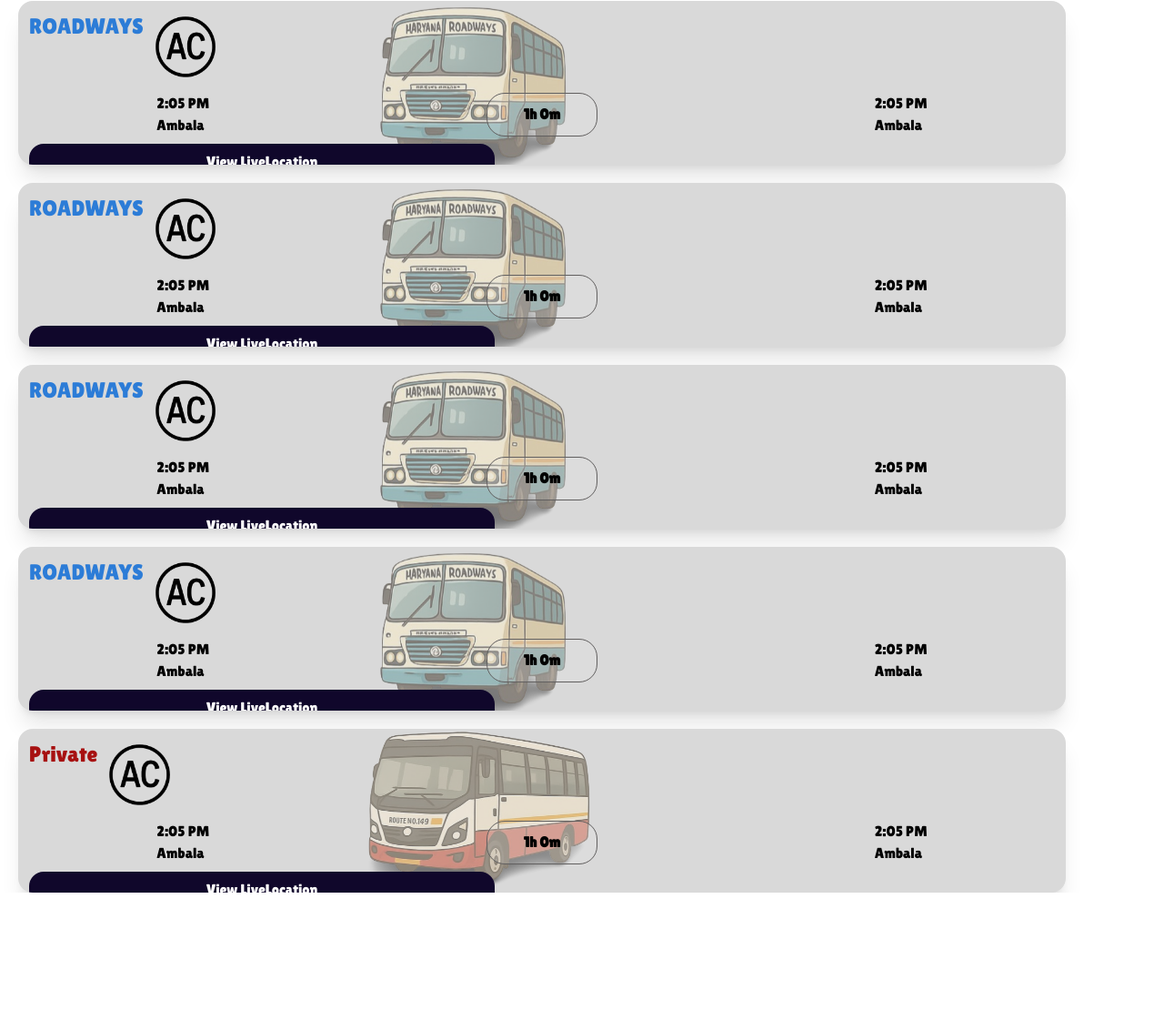
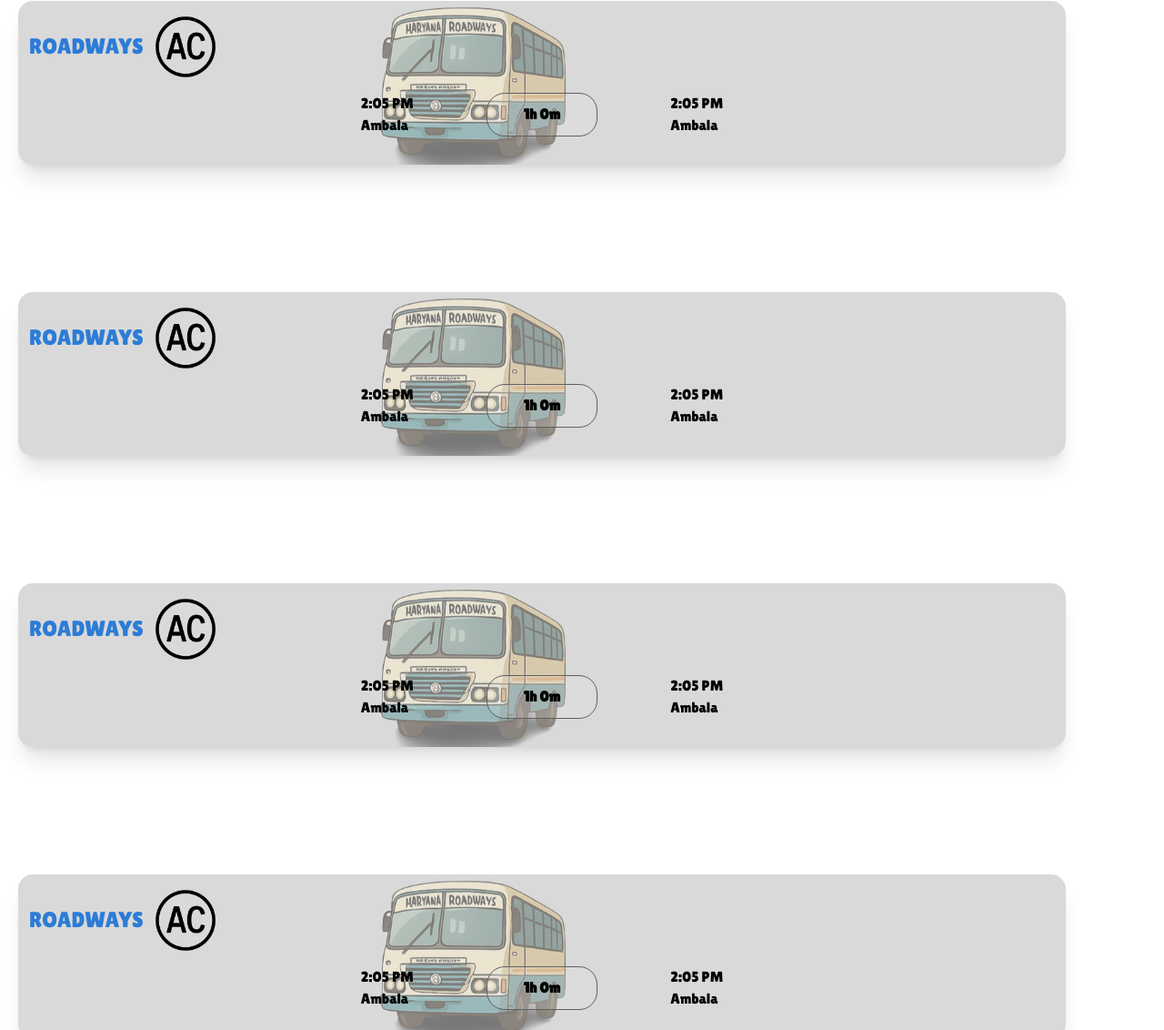
Before and after one commit to Bhavya-dhawan/BUS-tracker, a website built with Vite: page SearchResult.html in a window 1280 px wide. Shown: the part 391-1523 px from the top of the page at 91% size. Before the commit the page ends 1372 px from the top, so only its background shows below. Built offline with nearby package versions, Linux system fonts and the light colour scheme; a web font is replaced by a local one.

Commit message:
somethikngs

```diff
--- a/SearchResult.html
+++ b/SearchResult.html
@@ -33,7 +33,8 @@
 -->
 
 <header class=" relative ">
-    <img class="rounded-b-4xl brightness-75 h-auto  " src="Assets/img/search_banner.png" alt="">
+    <img class="rounded-b-4xl brightness-75 w-full min-h-[200px] max-h-[300px] " src="Assets/img/large_search_banner.png" alt="">
+
     <div class="absolute top-0 w-full h-full   flex flex-col items-center " >
 
             <div class="w-full flex flex-col  items-center mt-10 ">
@@ -59,21 +60,22 @@
         <h2 class="text-black text-2xl  lilita-one-regular">Schedule:</h2>
             <!--Info container-->
 
-        <div class="flex flex-col gap-50">
+
+        <div class="flex flex-col lg:gap-80 md:gap-70 gap-60">
             <!--Roadways info-->
         <div class="static">
             <div class="absolute   LiveBus w-[90vw] min-h-[180px] h-[20vh] bg-[#D9D9D9] rounded-2xl mt-5 -z-20 overflow-hidden shadow-xl">
             <div class="RoadwaysBusBanner absolute w-full inset-0 opacity-50 ml-[30vw] -z-10 "></div>
 
 
-            <div class="flex gap-2 m-3 z-50">
+            <div class="flex items-center gap-2 m-3 z-50">
                 <h2 class="text-[#2C7CD7] text-2xl lilita-one-regular">ROADWAYS</h2>
-                <img src="Assets/img/ac.png" alt="" class="w-[10vw] [@media(min-width:450px)]:w-[6vw] z-10">
+                <img src="Assets/img/ac.png" alt="" class=" w-[10vw] md:w-[5vw] [@media(min-width:450px)]:w-[6vw] lg:w-[1vw] z-10">
 
             </div>
 
 
-            <div class="flex justify-around">
+            <div class="flex justify-center gap-20">
                 <div>
                     <h2 class="StartTime lilita-one-regular">2:05 PM</h2>
                     <h5 class="StartStop lilita-one-regular">Ambala</h5>
@@ -88,26 +90,26 @@
 
             </div>
 
-            <div class = " flex self-center mt-2 ml-3">
-                    <input class="text-white lilita-one-regular bg-[#10072B] rounded-2xl w-[40vw] py-2 px-4" type="button" value="View LiveLocation">
+            <div class = " flex self-center md:mt-10 mt-5 ml-3">
+                    <input class="text-white lilita-one-regular bg-[#10072B] rounded-2xl w-[40vw] md:text-xl py-2 px-4" type="button" value="View LiveLocation">
                 </div>
 
         </div>
         </div>
 
-         <div class="static">
+        <div class="static">
             <div class="absolute   LiveBus w-[90vw] min-h-[180px] h-[20vh] bg-[#D9D9D9] rounded-2xl mt-5 -z-20 overflow-hidden shadow-xl">
             <div class="RoadwaysBusBanner absolute w-full inset-0 opacity-50 ml-[30vw] -z-10 "></div>
 
 
-            <div class="flex gap-2 m-3 z-50">
+            <div class="flex items-center gap-2 m-3 z-50">
                 <h2 class="text-[#2C7CD7] text-2xl lilita-one-regular">ROADWAYS</h2>
-                <img src="Assets/img/ac.png" alt="" class="w-[10vw] [@media(min-width:450px)]:w-[6vw] z-10">
+                <img src="Assets/img/ac.png" alt="" class=" w-[10vw] md:w-[5vw] [@media(min-width:450px)]:w-[6vw] lg:w-[1vw] z-10">
 
             </div>
 
 
-            <div class="flex justify-around">
+            <div class="flex justify-center gap-20">
                 <div>
                     <h2 class="StartTime lilita-one-regular">2:05 PM</h2>
                     <h5 class="StartStop lilita-one-regular">Ambala</h5>
@@ -122,26 +124,25 @@
 
             </div>
 
-            <div class = " flex self-center mt-2 ml-3">
-                    <input class="text-white lilita-one-regular bg-[#10072B] rounded-2xl w-[40vw] py-2 px-4" type="button" value="View LiveLocation">
+            <div class = " flex self-center md:mt-10 mt-5 ml-3">
+                    <input class="text-white lilita-one-regular bg-[#10072B] rounded-2xl w-[40vw] md:text-xl py-2 px-4" type="button" value="View LiveLocation">
                 </div>
 
         </div>
         </div>
-
-         <div class="static">
+        <div class="static">
             <div class="absolute   LiveBus w-[90vw] min-h-[180px] h-[20vh] bg-[#D9D9D9] rounded-2xl mt-5 -z-20 overflow-hidden shadow-xl">
             <div class="RoadwaysBusBanner absolute w-full inset-0 opacity-50 ml-[30vw] -z-10 "></div>
 
 
-            <div class="flex gap-2 m-3 z-50">
+            <div class="flex items-center gap-2 m-3 z-50">
                 <h2 class="text-[#2C7CD7] text-2xl lilita-one-regular">ROADWAYS</h2>
-                <img src="Assets/img/ac.png" alt="" class="w-[10vw] [@media(min-width:450px)]:w-[6vw] z-10">
+                <img src="Assets/img/ac.png" alt="" class=" w-[10vw] md:w-[5vw] [@media(min-width:450px)]:w-[6vw] lg:w-[1vw] z-10">
 
             </div>
 
 
-            <div class="flex justify-around">
+            <div class="flex justify-center gap-20">
                 <div>
                     <h2 class="StartTime lilita-one-regular">2:05 PM</h2>
                     <h5 class="StartStop lilita-one-regular">Ambala</h5>
@@ -156,25 +157,25 @@
 
             </div>
 
-            <div class = " flex self-center mt-2 ml-3">
-                    <input class="text-white lilita-one-regular bg-[#10072B] rounded-2xl w-[40vw] py-2 px-4" type="button" value="View LiveLocation">
+            <div class = " flex self-center md:mt-10 mt-5 ml-3">
+                    <input class="text-white lilita-one-regular bg-[#10072B] rounded-2xl w-[40vw] md:text-xl py-2 px-4" type="button" value="View LiveLocation">
                 </div>
 
         </div>
         </div>
-         <div class="static">
+        <div class="static">
             <div class="absolute   LiveBus w-[90vw] min-h-[180px] h-[20vh] bg-[#D9D9D9] rounded-2xl mt-5 -z-20 overflow-hidden shadow-xl">
             <div class="RoadwaysBusBanner absolute w-full inset-0 opacity-50 ml-[30vw] -z-10 "></div>
 
 
-            <div class="flex gap-2 m-3 z-50">
+            <div class="flex items-center gap-2 m-3 z-50">
                 <h2 class="text-[#2C7CD7] text-2xl lilita-one-regular">ROADWAYS</h2>
-                <img src="Assets/img/ac.png" alt="" class="w-[10vw] [@media(min-width:450px)]:w-[6vw] z-10">
+                <img src="Assets/img/ac.png" alt="" class=" w-[10vw] md:w-[5vw] [@media(min-width:450px)]:w-[6vw] lg:w-[1vw] z-10">
 
             </div>
 
 
-            <div class="flex justify-around">
+            <div class="flex justify-center gap-20">
                 <div>
                     <h2 class="StartTime lilita-one-regular">2:05 PM</h2>
                     <h5 class="StartStop lilita-one-regular">Ambala</h5>
@@ -189,30 +190,29 @@
 
             </div>
 
-            <div class = " flex self-center mt-2 ml-3">
-                    <input class="text-white lilita-one-regular bg-[#10072B] rounded-2xl w-[40vw] py-2 px-4" type="button" value="View LiveLocation">
+            <div class = " flex self-center md:mt-10 mt-5 ml-3">
+                    <input class="text-white lilita-one-regular bg-[#10072B] rounded-2xl w-[40vw] md:text-xl py-2 px-4" type="button" value="View LiveLocation">
                 </div>
 
         </div>
         </div>
 
 
-
         <!--Private info-->
 
-        <div class="static">
-            <div class="absolute  LiveBus w-[90vw] min-h-[180px] h-[20vh] bg-[#D9D9D9] rounded-2xl mt-5 -z-20 overflow-hidden shadow-xl">
+        <div class="static ">
+            <div class="absolute   LiveBus w-[90vw] min-h-[180px] h-[20vh] bg-[#D9D9D9] rounded-2xl  mt-5 -z-20 overflow-hidden shadow-xl">
             <div class="PrivateBusBanner absolute w-full inset-0 opacity-50 ml-[30vw] -z-10 "></div>
 
 
-            <div class="flex gap-2 m-3 z-50">
-                <h2 class="text-[#a71111] text-2xl lilita-one-regular">Private</h2>
-                <img src="Assets/img/ac.png" alt="" class="w-[10vw] [@media(min-width:450px)]:w-[6vw] z-10">
+            <div class="flex items-center gap-2 m-3 z-50">
+                <h2 class="text-[#b61a1a] text-2xl lilita-one-regular">ROADWAYS</h2>
+                <img src="Assets/img/ac.png" alt="" class=" w-[10vw] md:w-[5vw] [@media(min-width:450px)]:w-[6vw] lg:w-[1vw] z-10">
 
             </div>
 
 
-            <div class="flex justify-around">
+            <div class="flex justify-center gap-20">
                 <div>
                     <h2 class="StartTime lilita-one-regular">2:05 PM</h2>
                     <h5 class="StartStop lilita-one-regular">Ambala</h5>
@@ -227,15 +227,15 @@
 
             </div>
 
-            <div class = " flex self-center mt-2 ml-3">
-                    <input class="text-white lilita-one-regular bg-[#10072B] rounded-2xl w-[40vw] py-2 px-4" type="button" value="View LiveLocation">
+            <div class = " flex self-center md:mt-10 mt-5 ml-3">
+                    <input class="text-white lilita-one-regular bg-[#10072B] rounded-2xl w-[40vw] md:text-xl py-2 px-4" type="button" value="View LiveLocation">
                 </div>
 
         </div>
         </div>
 
+        </div>
 
-        </div>
     </div>
 
 
--- a/index.html
+++ b/index.html
@@ -12,8 +12,8 @@
 </head>
 <body class="flex flex-col overflow-hidden">
     <!--LOGIN PAGE-->
-    <div class="TopPart overflow-hidden border-4  bg-[#040214] rounded-b-3xl min-h-[300px] h-[30vh]">
-        <header class="border-4  flex flex-col">
+    <div class="TopPart overflow-hidden   bg-[#040214] rounded-b-3xl min-h-[300px] h-[30vh]">
+        <header class=" max-w-[50vw] flex flex-col">
             <div class="flex ">
                 <i class="fa-solid fa-arrow-left m-4 text-[30px]" style="color: #ffffff;"></i>
                 <p class="text-amber-50 mt-3 text-2xl">Back</p>
@@ -22,7 +22,7 @@
             <div class="TopPartContainer  flex">
                 <div class="TopPartContent mt-10 ml-5 ">
                 <h1  class="text-amber-50 text-4xl pb-5">Let's Go</h1>
-                <p  class="text-amber-50 text-sm">Welcome to our Bus Tracker! Stay updated with real-time locations, schedules, and route info for a smoother travel experience</p>
+                <p  class="text-amber-50 lg:text-xl sm:text-lg text-sm">Welcome to our Bus Tracker! Stay updated with real-time locations, schedules, and route info for a smoother travel experience.</p>
 
                 </div>
                 <div class="TopPartImg absolute z-10 top-5 right-0 ">
@@ -34,9 +34,9 @@
         </header>
     </div>
 
-    <div class="relative h-screen overflow-hidden">
+    <div class="relative  h-screen overflow-hidden">
         <!--overlay layer-->
-         <div class="absolute inset-0 h-[70vh] w-[100vh] BottomPartBg"></div>
+         <div class="absolute inset-0 h-[70vh]   BottomPartBg"></div>
         <div class="absolute inset-0 bg-gray-100/60"></div>
 
         <!--bottompart -->
--- a/style.css
+++ b/style.css
@@ -12,7 +12,7 @@
 .BottomPartBg{
     width:100%;
     background-image: url('Assets/img/first_page_portrait.png');
-    background-size: contain;
+    background-size: cover;
 
     background-repeat: no-repeat;
 
```
Also changed, not shown: output.css, 1 other file.
